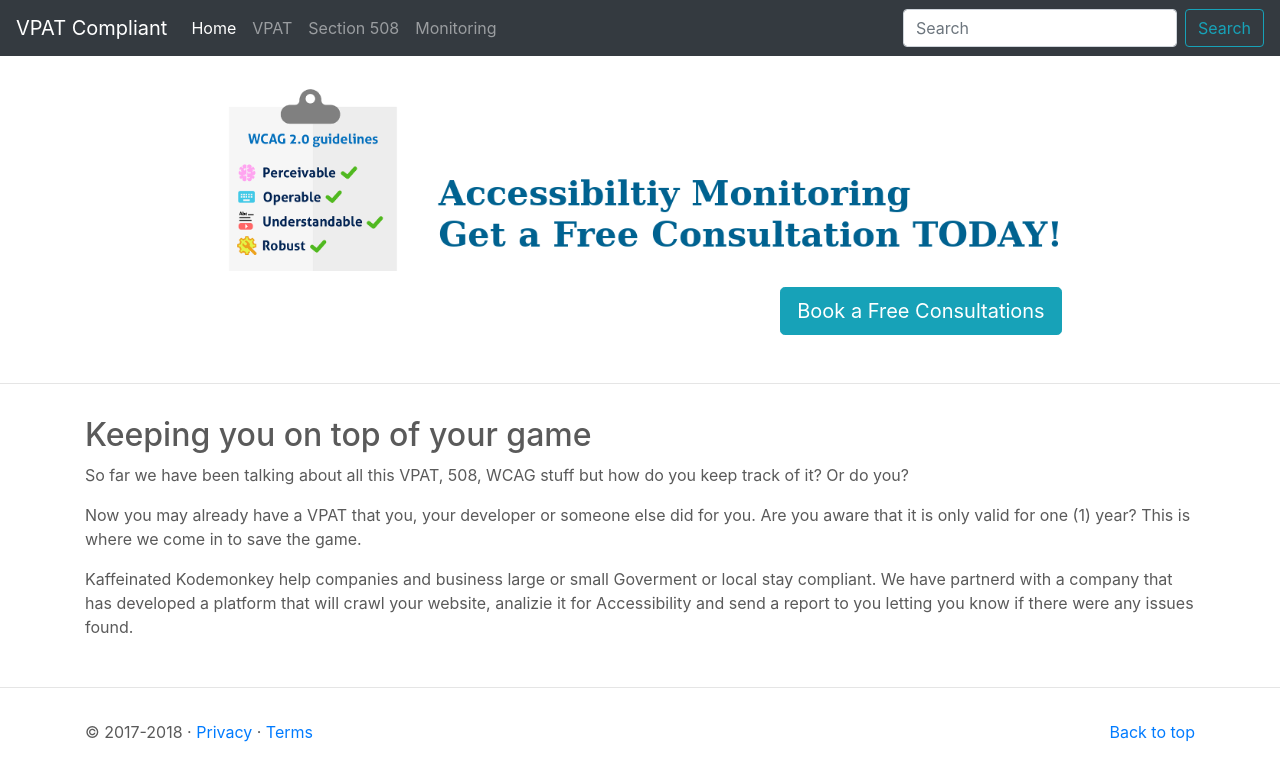
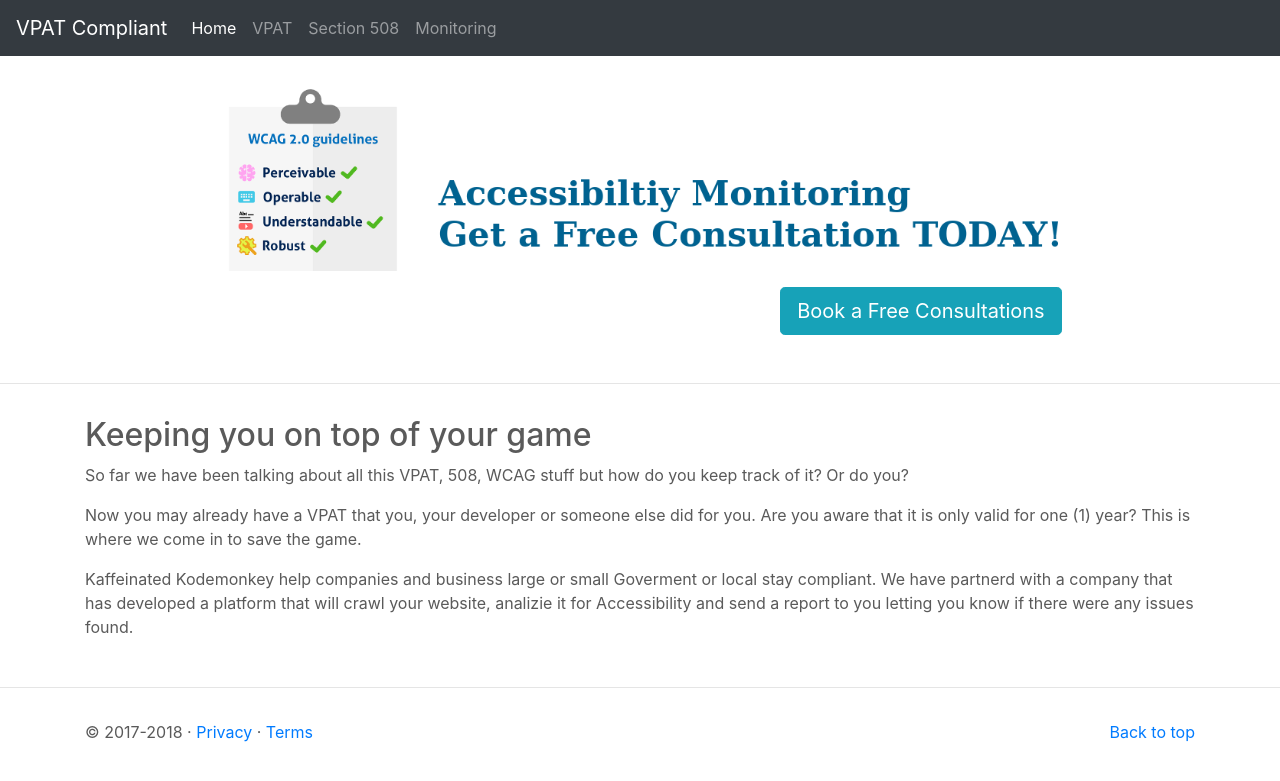
Before and after one commit to Kaffeianted-Kodemonkey/VPAT-Compliant, a Jekyll site: the page built from Monitoring.html, in a window 1280 px wide. Shown: the top 781 px of the page. Built offline with Jekyll 4.4.1, drawn with Linux system fonts in a browser that asks for light colours.

Commit message:
updat all site

```diff
--- a/CNAME
+++ b/CNAME
@@ -1 +1 @@
-www.vpat-compliant.com
+vpat-compliant.com
--- a/_includes/header.html
+++ b/_includes/header.html
@@ -19,10 +19,7 @@
           <a class="nav-link" href="{{ site.url }}/Monitoring">Monitoring</a>
         </li>
       </ul>
-      <form class="form-inline mt-2 mt-md-0">
-        <input class="form-control mr-sm-2" type="text" placeholder="Search" aria-label="Search">
-        <button class="btn btn-outline-info my-2 my-sm-0" type="submit">Search</button>
-      </form>
+
     </div>
   </nav>
 </header>
```
